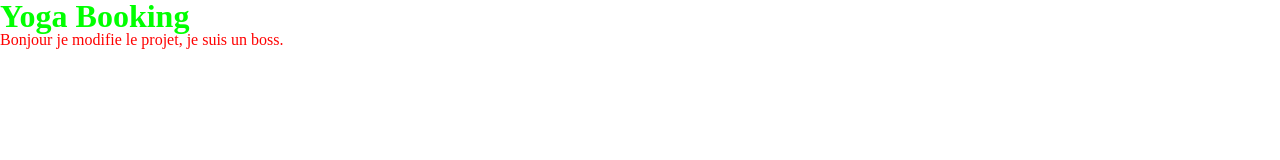
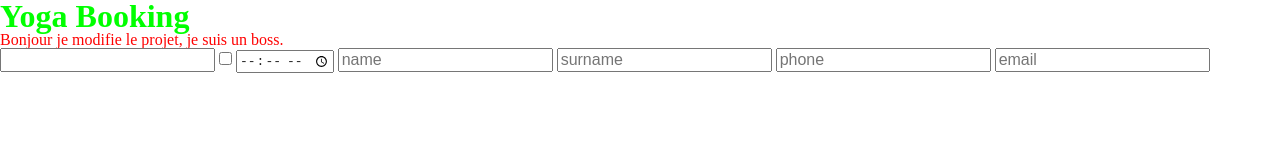
Before and after one commit to mlbonniec/yoga-booking, a website built with Parcel: page src/index.html in a window 1280 px wide. Built offline with nearby package versions, Linux system fonts and the light colour scheme.

Commit message:
Add testing form

```diff
--- a/src/index.html
+++ b/src/index.html
@@ -11,6 +11,15 @@
 <body>
   <h1>Yoga Booking</h1>
   <p>Bonjour je modifie le projet, je suis un boss.</p>
+  <form id="form">
+    <input type="number" name="id">
+    <input type="checkbox" name="payed">
+    <input type="time" name="time">
+    <input type="text" placeholder="name" name="name">
+    <input type="text" placeholder="surname" name="surname">
+    <input type="text" placeholder="phone" name="phone">
+    <input type="text" placeholder="email" name="email">
+  </form>
   <script src="scripts/index.ts"></script>
 </body>
 </html>
```
